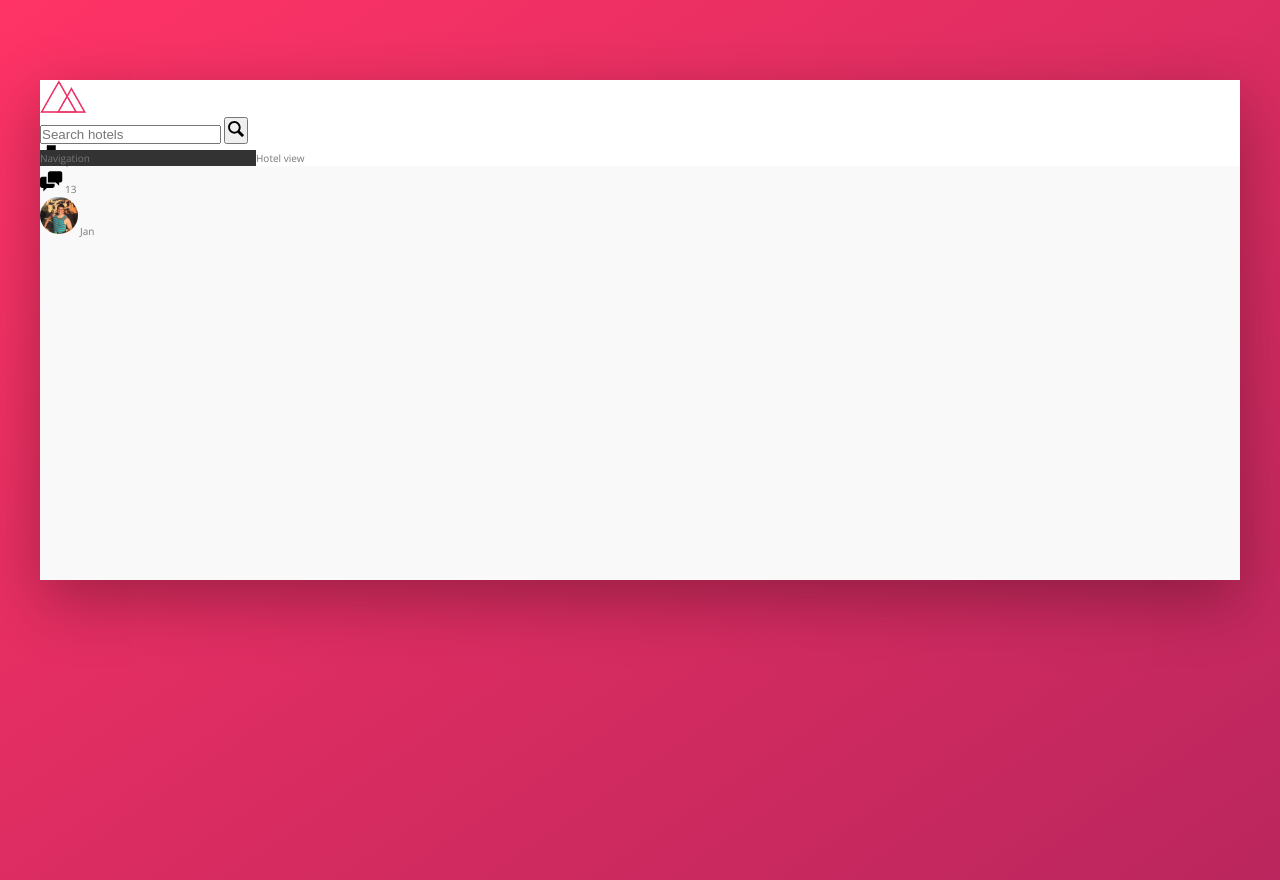
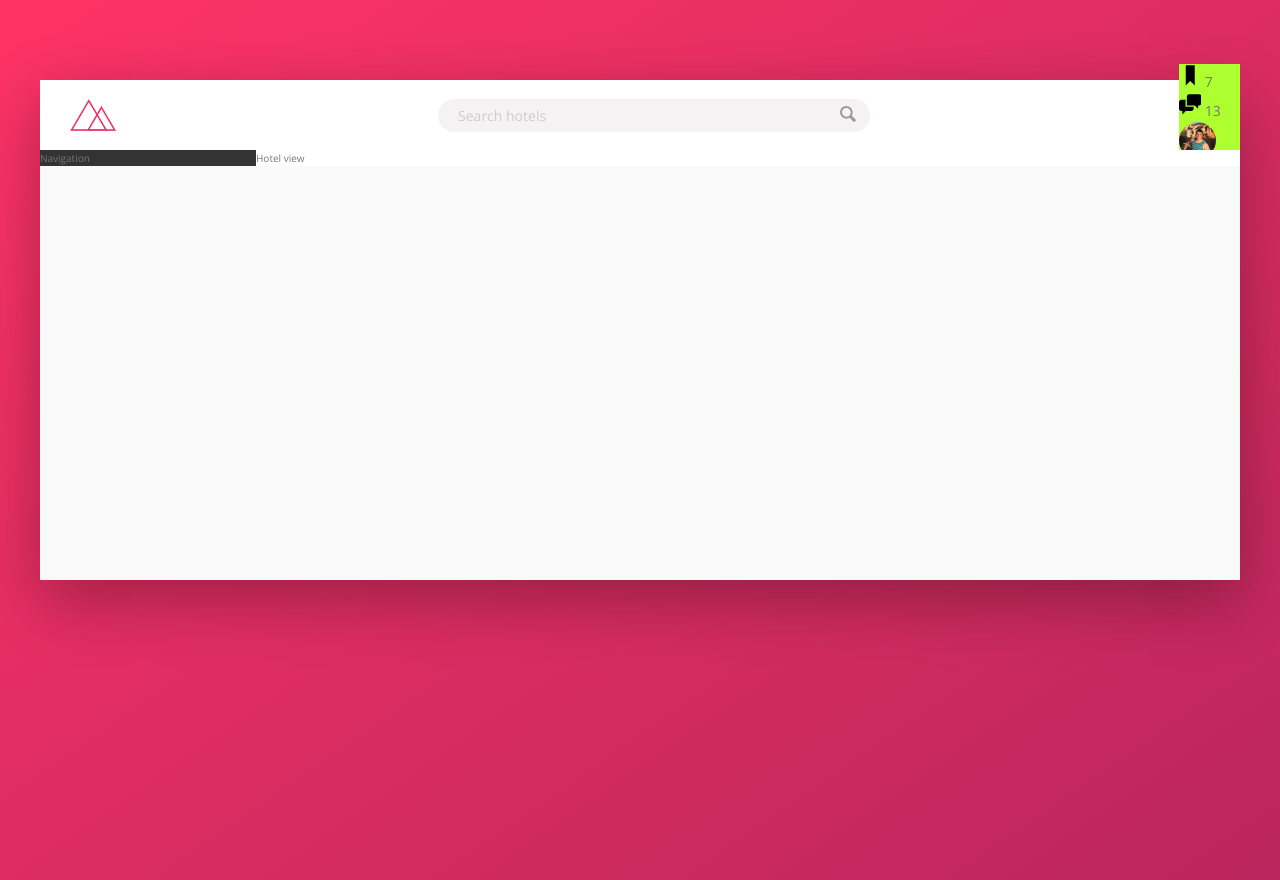
Before and after one commit to NightmanCZ90/Trillo, a website: page index.html in a window 1280 px wide. Drawn offline with nearby package versions, Linux system fonts and the light colour scheme.

Commit message:
add input style

```diff
--- a/sass/_components.scss
+++ b/sass/_components.scss
@@ -2,23 +2,64 @@
 // LOGO
 .logo {
   height: 3.25rem;
+  margin-left: 3rem;
 }
 
 
 ///////////////////////////////////
 // SEARCH BOX
 .search {
+  flex: 0 0 40%;
+
+  display: flex;
+  align-items: center;
+  justify-content: center;
+
   &__input {
+    font-family: inherit;
+    font-size: inherit;
+    color: inherit;
+    background-color: var(--color-grey-light-2);
+    border: none;
+    padding: .7rem 2rem;
+    border-radius: 100px;
+    width: 90%;
+    transition: all .2s;
+    margin-right: -3.25rem;
 
+    &:focus {
+      outline: none;
+      // width: 100%; //annoying
+      background-color: var(--color-grey-light-3);
+    }
+
+    &::-webkit-input-placeholder {
+      font-weight: 100;
+      color: var(--color-grey-light-4);
+    }
+  }
+
+  &__input:focus + &__button {
+    background-color: var(--color-grey-light-3);
   }
 
   &__button {
+    border: none;
+    background-color: var(--color-grey-light-2);
 
+    &:focus {
+      outline: none;
+    }
+
+    &:active {
+      transform: translateY(2px);
+    }
   }
 
   &__icon {
     height: 2rem;
     width: 2rem;
+    fill: var(--color-grey-dark-3);
   }
 }
 
@@ -27,6 +68,7 @@
 ///////////////////////////////////
 // USER NAVIGATION
 .user-nav {
+  background-color: greenyellow;
   &__icon-box {
 
   }
--- a/sass/_layout.scss
+++ b/sass/_layout.scss
@@ -8,9 +8,14 @@
 }
 
 .header {
+  font-size: 1.4rem;
   height: 7rem;
   background-color: #fff;
   border-bottom: var(--color-grey-light-2);
+
+  display: flex;
+  justify-content: space-between;
+  align-items: center;
 }
 
 .content {
```
Also changed, not shown: css/style.css.
